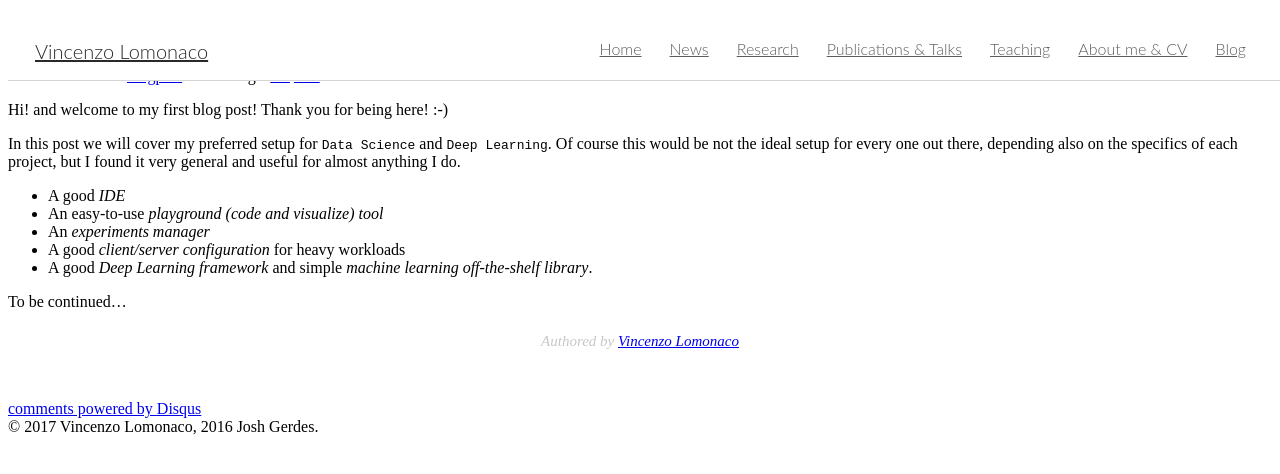
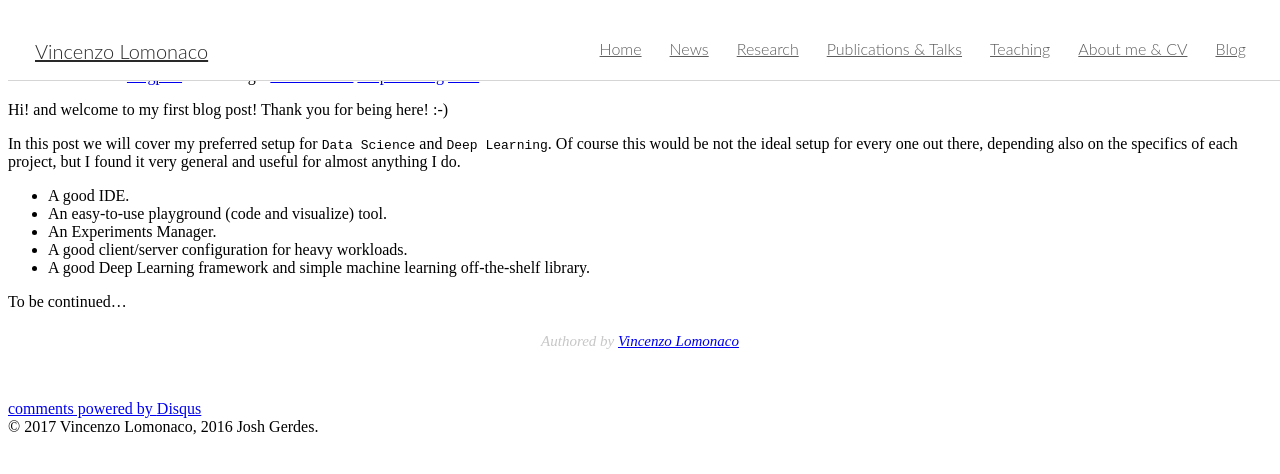
Before and after one commit to vlomonaco/website, a Jekyll site: the page built from _posts/2017-05-09-want-to-be-a-good-data-scientist.markdown, in a window 1280 px wide. Shown: the top 474 px of the page. Built offline with Jekyll 4.4.1, drawn with Linux system fonts in a browser that asks for light colours; nearby versions of some CDN libraries; comment, search, counter and statistics services are not loaded.

Commit message:
post fix

```diff
--- a/_posts/2017-05-09-want-to-be-a-good-data-scientist.markdown
+++ b/_posts/2017-05-09-want-to-be-a-good-data-scientist.markdown
@@ -2,17 +2,18 @@
 title:  "Want to be a good Data Scientist? Start with a good setup!"
 date:   2017-01-19 15:04:23
 categories: [blogpost]
-tags: [me, first]
+tags: [data scientist, deep learning, tools]
 ---
 Hi! and welcome to my first blog post! Thank you for being here! :-)
 
 In this post we will cover my preferred setup for `Data Science` and `Deep Learning`. Of course this would be not the ideal setup for every one out there, depending also on the specifics of each project, but I found it very general and useful for almost anything I do.
 
-* A good _IDE_
-* An easy-to-use _playground (code and visualize) tool_
-* An _experiments manager_
-* A good _client/server configuration_ for heavy workloads
-* A good _Deep Learning framework_ and simple _machine learning off-the-shelf library_.
+
+* A <a>good IDE</a>.
+* An easy-to-use <a>playground (code and visualize) tool</a>.
+* An <a>Experiments Manager</a>.
+* A good <a>client/server configuration</a> for heavy workloads.
+* A good <a>Deep Learning framework</a> and simple <a>machine learning off-the-shelf library</a>.
 
 To be continued...
 
```
